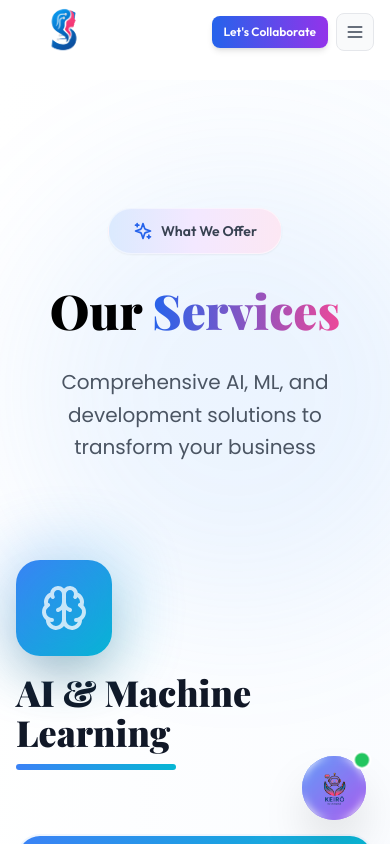
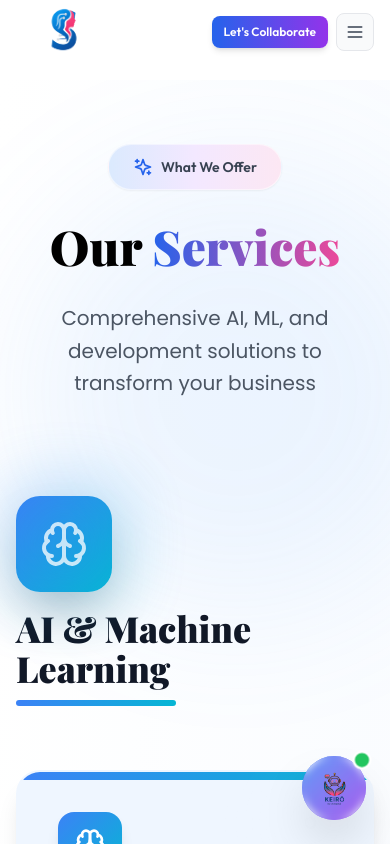
Before and after one commit to StratGenAI/website_frontend, a Next.js app: page /services in a window 390 px wide. Shown: the top 844 px of the page. Built offline with nearby package versions, Linux system fonts and the light colour scheme.

Commit message:
Fix Services page mobile rendering issue

```diff
--- a/app/services/page.tsx
+++ b/app/services/page.tsx
@@ -2,7 +2,7 @@ import Services from '@/components/sections/Services'
 
 export default function ServicesPage() {
   return (
-    <div className="relative pt-20 md:pt-24">
+    <div className="relative min-h-screen pt-20 md:pt-24 pb-12">
       <Services />
     </div>
   )
--- a/components/sections/Services.tsx
+++ b/components/sections/Services.tsx
@@ -127,11 +127,12 @@ const serviceCategories = [
 export default function Services() {
   const [ref, inView] = useInView({
     triggerOnce: true,
-    threshold: 0.1,
+    threshold: 0.05,
+    rootMargin: '0px 0px -50px 0px',
   })
 
   return (
-    <section id="services" ref={ref} className="py-32 relative overflow-hidden bg-gradient-to-br from-white via-blue-50/30 to-pink-50/30">
+    <section id="services" ref={ref} className="py-16 md:py-32 relative overflow-x-hidden bg-gradient-to-br from-white via-blue-50/30 to-pink-50/30 min-h-screen">
       {/* Enhanced Background Elements */}
       <div className="absolute inset-0 overflow-hidden">
         <motion.div
```
